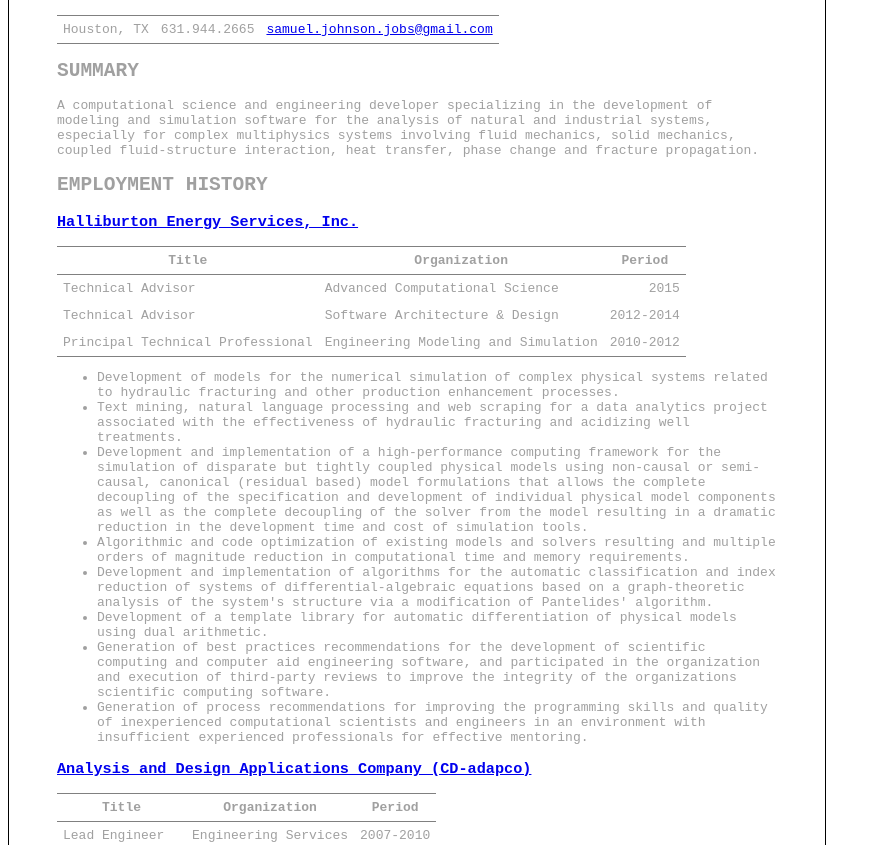
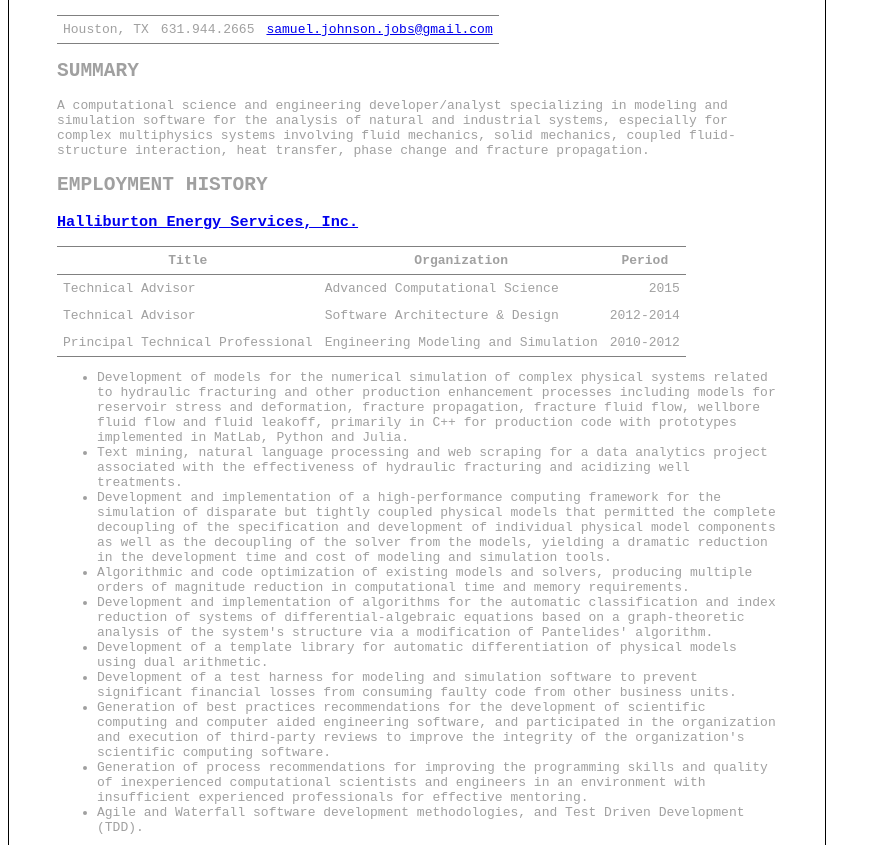
Before and after one commit to sabjohnso/sabjohnso.github.io, a plain HTML site: page index.html in a window 1280 px wide. Shown: the part 107-952 px from the top of the page, without its empty margins (0-881 px from the left). Drawn offline with Linux system fonts and the light colour scheme.

Commit message:
updated resume

```diff
--- a/index.html
+++ b/index.html
@@ -4,7 +4,7 @@
 <html xmlns="http://www.w3.org/1999/xhtml" lang="en" xml:lang="en">
 <head>
 <title>Samuel B. Johnson, Ph.D.</title>
-<!-- 2015-11-05 Thu 11:59 -->
+<!-- 2015-11-07 Sat 12:54 -->
 <meta  http-equiv="Content-Type" content="text/html;charset=utf-8" />
 <meta  name="generator" content="Org-mode" />
 <style type="text/css">
@@ -161,7 +161,7 @@ for the JavaScript code in this tag.
 <h2 id="sec-1">SUMMARY</h2>
 <div class="outline-text-2" id="text-1">
 <p>
-A computational science and engineering developer specializing in the development of modeling and simulation software for the analysis of natural and industrial systems, especially for complex multiphysics systems involving fluid mechanics, solid mechanics, coupled fluid-structure interaction, heat transfer, phase change and fracture propagation.
+A computational science and engineering developer/analyst specializing in modeling and simulation software for the analysis of natural and industrial systems, especially for complex multiphysics systems involving fluid mechanics, solid mechanics, coupled fluid-structure interaction, heat transfer, phase change and fracture propagation.
 </p>
 </div>
 </div>
@@ -211,16 +211,16 @@ A computational science and engineering developer specializing in the developmen
 </table>
 
 <ul class="org-ul">
-<li>Development of models for the numerical simulation of complex physical systems related to hydraulic fracturing and other production enhancement processes.
+<li>Development of models for the numerical simulation of complex physical systems related to hydraulic fracturing and other production enhancement processes including models for reservoir stress and deformation, fracture propagation, fracture fluid flow, wellbore fluid flow and fluid leakoff, primarily in C++ for production code with prototypes implemented in MatLab, Python and Julia.
 </li>
 
 <li>Text mining, natural language processing and web scraping for a data analytics project associated with the effectiveness of hydraulic fracturing and acidizing well treatments.
 </li>
 
-<li>Development and implementation of a high-performance computing framework for the simulation of disparate but tightly coupled physical models using non-causal or semi-causal, canonical (residual based) model formulations that allows the complete decoupling of the specification and development of individual physical model components as well as the complete decoupling of the solver from the model resulting in a dramatic reduction in the development time and cost of simulation tools.
+<li>Development and implementation of a high-performance computing framework for the simulation of disparate but tightly coupled physical models that permitted the complete decoupling of the specification and development of individual physical model components as well as the decoupling of the solver from the models, yielding a dramatic reduction in the development time and cost of modeling and simulation tools.
 </li>
 
-<li>Algorithmic and code optimization of existing models and solvers resulting and multiple orders of magnitude reduction in computational time and memory requirements.
+<li>Algorithmic and code optimization of existing models and solvers, producing multiple orders of magnitude reduction in computational time and memory requirements.
 </li>
 
 <li>Development and implementation of algorithms for the automatic classification and index reduction of systems of differential-algebraic equations based on a graph-theoretic analysis of the system's structure via a modification of Pantelides' algorithm.
@@ -229,10 +229,16 @@ A computational science and engineering developer specializing in the developmen
 <li>Development of a template library for automatic differentiation of physical models using dual arithmetic.
 </li>
 
-<li>Generation of best practices recommendations for the development of scientific computing and computer aid engineering software, and participated in the organization and execution of third-party reviews to improve the integrity of the organizations scientific computing software.
+<li>Development of a test harness for modeling and simulation software to prevent significant financial losses from consuming faulty code from other business units.
+</li>
+
+<li>Generation of best practices recommendations for the development of scientific computing and computer aided engineering software, and participated in the organization and execution of third-party reviews to improve the integrity of the organization's scientific computing software.
 </li>
 
 <li>Generation of process recommendations for improving the programming skills and quality of inexperienced computational scientists and engineers in an environment with insufficient experienced professionals for effective mentoring.
+</li>
+
+<li>Agile and Waterfall software development methodologies, and Test Driven Development (TDD).
 </li>
 </ul>
 </div>
@@ -459,7 +465,7 @@ A computational science and engineering developer specializing in the developmen
 </li>
 <li>Linux (many distributions)
 </li>
-<li>Irix
+<li>IRIX
 </li>
 <li>BSD (limited experience)
 </li>
@@ -675,7 +681,7 @@ A computational science and engineering developer specializing in the developmen
 </div>
 </div>
 <div id="postamble" class="status">
-<p class="date">Created: 2015-11-05 Thu 11:59</p>
+<p class="date">Created: 2015-11-07 Sat 12:54</p>
 <p class="creator"><a href="http://www.gnu.org/software/emacs/">Emacs</a> 24.4.1 (<a href="http://orgmode.org">Org</a> mode 8.2.10)</p>
 <p class="validation"><a href="http://validator.w3.org/check?uri=referer">Validate</a></p>
 </div>
```
